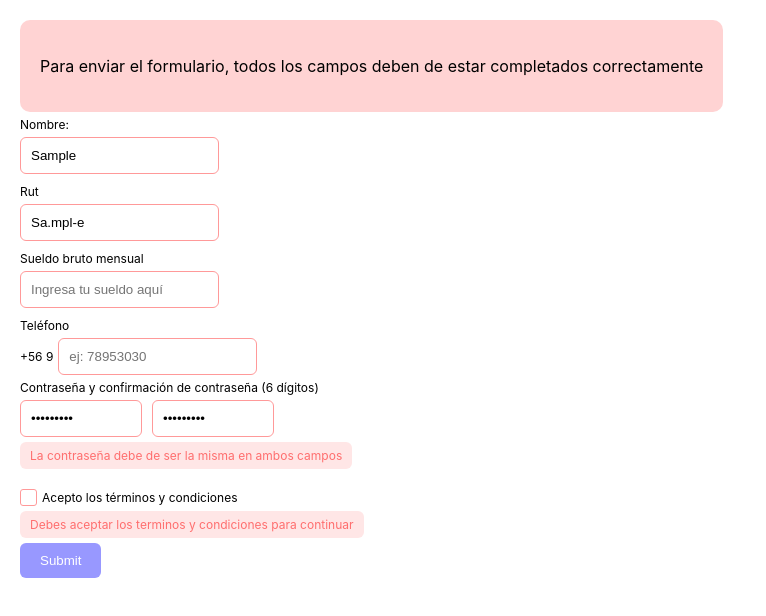
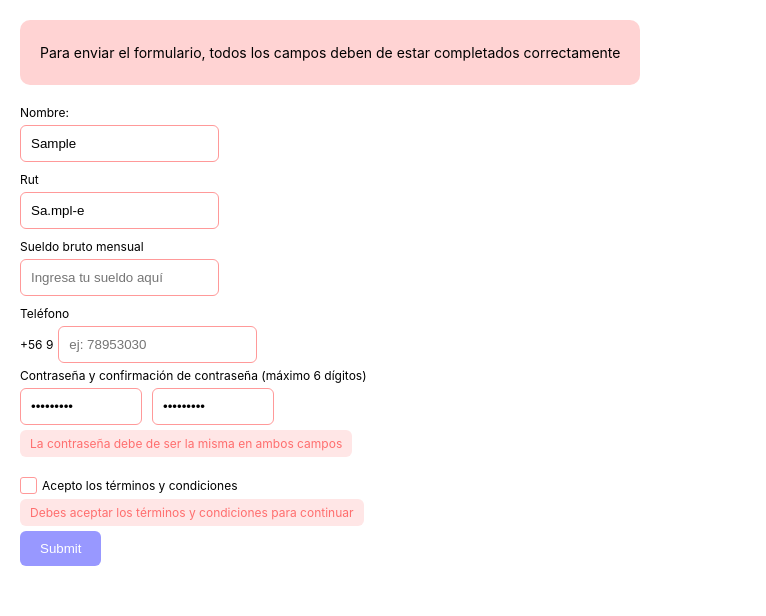
Before and after one commit to madpixelchile/react-form, a React (Create React App) app: page / in a window 1280 px wide. Both pictures are taken after typing "Sample", "Sample", "Sample", "Sample", "Sample123", "Sample123" into the empty fields and a click on the button "Submit". Shown: the top 616 px of the page, without its empty margins (0-766 px from the left). Built offline with nearby package versions, Linux system fonts and the light colour scheme.

Commit message:
React forms

```diff
--- a/src/Components/FormComponent/FormComponent.js
+++ b/src/Components/FormComponent/FormComponent.js
@@ -384,7 +384,7 @@ export class FormComponent extends Component{
                     </div>
 
 
-                    <label>Contraseña y confirmación de contraseña (6 dígitos)</label>
+                    <label>Contraseña y confirmación de contraseña (máximo 6 dígitos)</label>
 
                     <div className={'field field--match'}>
                         <input
@@ -397,7 +397,7 @@ export class FormComponent extends Component{
                             type={'password'}
                             maxLength={'6'}
                             onKeyUp={this.onKeyUpBehaviours}
-                            onChange={ e => this.setState({passwordOne: this.formatPhone(e.target.value)})}
+                            onChange={ e => this.setState({passwordOne: e.target.value})}
                         />
                         <input
                             className={
@@ -409,7 +409,7 @@ export class FormComponent extends Component{
                             type={'password'}
                             maxLength={'6'}
                             onKeyUp={this.onKeyUpBehaviours}
-                            onChange={ e => this.setState({passwordTwo: this.formatPhone(e.target.value)})}
+                            onChange={ e => this.setState({passwordTwo: e.target.value })}
                         />
                     </div>
                     {
@@ -450,7 +450,7 @@ export class FormComponent extends Component{
                             termsSuccess ?
                                 ''
                             :
-                                <span className={'text-alert'}>Debes aceptar los terminos y condiciones para continuar</span>
+                                <span className={'text-alert'}>Debes aceptar los términos y condiciones para continuar</span>
                         : ''
                     }
 
--- a/src/Components/FormComponent/FormComponent.scss
+++ b/src/Components/FormComponent/FormComponent.scss
@@ -56,6 +56,7 @@ input{
 .input{
     border: solid 1px #ccc;
     transition: all 300ms ease;
+    background: white;
     &--success{
         border: solid 1px #a5d8a5;
         transition: all 300ms ease;
@@ -71,7 +72,9 @@ input{
 .alert{
     display: table;
     border-radius: 10px;
-    padding: 20px;
+    padding: 10px 20px;
+    margin-bottom: 20px;
+    font-size: 14px;
 
     &--error{
         background: #ffd3d3;
```
